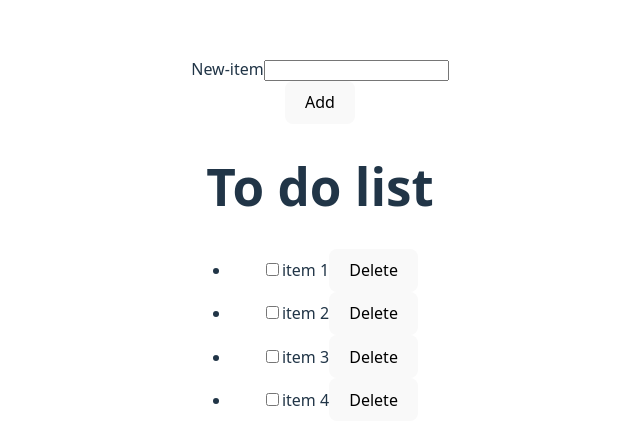
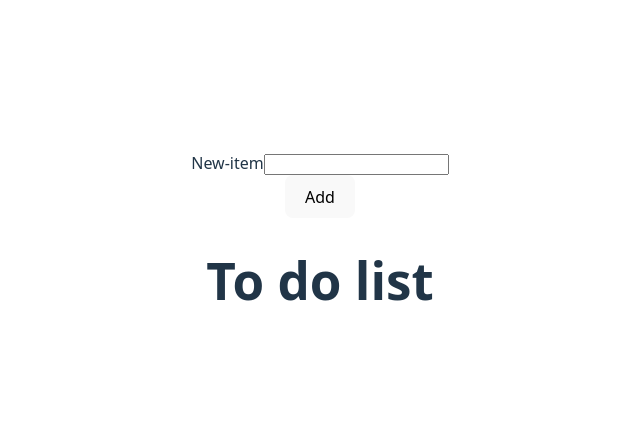
Before and after one commit to Braulio2026/React-to-do-list, a React (Vite) app in the folder my-react-app/: page / in a window 1280 px wide. Shown: the part 153-598 px from the top of the page, without its empty margins (320-960 px from the left). Built offline with nearby package versions, Linux system fonts and the light colour scheme.

Commit message:
feat(feature-main): App.jsx Called the function handle submit for adding notes within the input.

```diff
--- a/my-react-app/src/App.jsx
+++ b/my-react-app/src/App.jsx
@@ -1,6 +1,4 @@
 import { useState } from 'react'
-import reactLogo from './assets/react.svg'
-import viteLogo from '/vite.svg'
 import "./App.css"
 // import "./style.css"
 
@@ -11,17 +9,13 @@ export default function app() {
   function handleSubmit(e) {
      e.preventDefault()
 
-     setTodos([
-      ...todos,
+     setTodos(currentTodos => {
+      return [
+        ...currentTodos,
       {id: crypto.randomUUID(), title: newItem, completed:
         false },
-     ])
-
-     setTodos([
-      ...todos,
-      {id: crypto.randomUUID(), title: newItem, completed:
-        false },
-     ])
+      ]
+      })
   }
 
    return (
@@ -38,37 +32,18 @@ export default function app() {
    </div>
    <button className="btn">Add</button>
 </form>
-
    <h1 className="headre">To do list</h1>
     <ul className="list">
-      <li>
+      {todos.map(todo => {
+        return  <li>
         <label>
-         <input type="checkbox"/>
+         <input type="checkbox" ckecked={todos.completed}/>
+         {todos.title}
          item 1
         </label>
         <button className="btn btn-danger">Delete</button>
       </li>
-      <li>
-        <label>
-         <input type="checkbox" />
-         item 2
-        </label>
-        <button className="btn btn-danger">Delete</button>
-      </li>
-      <li>
-        <label>
-         <input type="checkbox" />
-         item 3
-        </label>
-        <button className="btn btn-danger">Delete</button>
-      </li>
-      <li>
-        <label>
-         <input type="checkbox" />
-         item 4
-        </label>
-        <button className="btn btn-danger">Delete</button>
-      </li>
+      })}
    </ul>
   </>
  )
```
